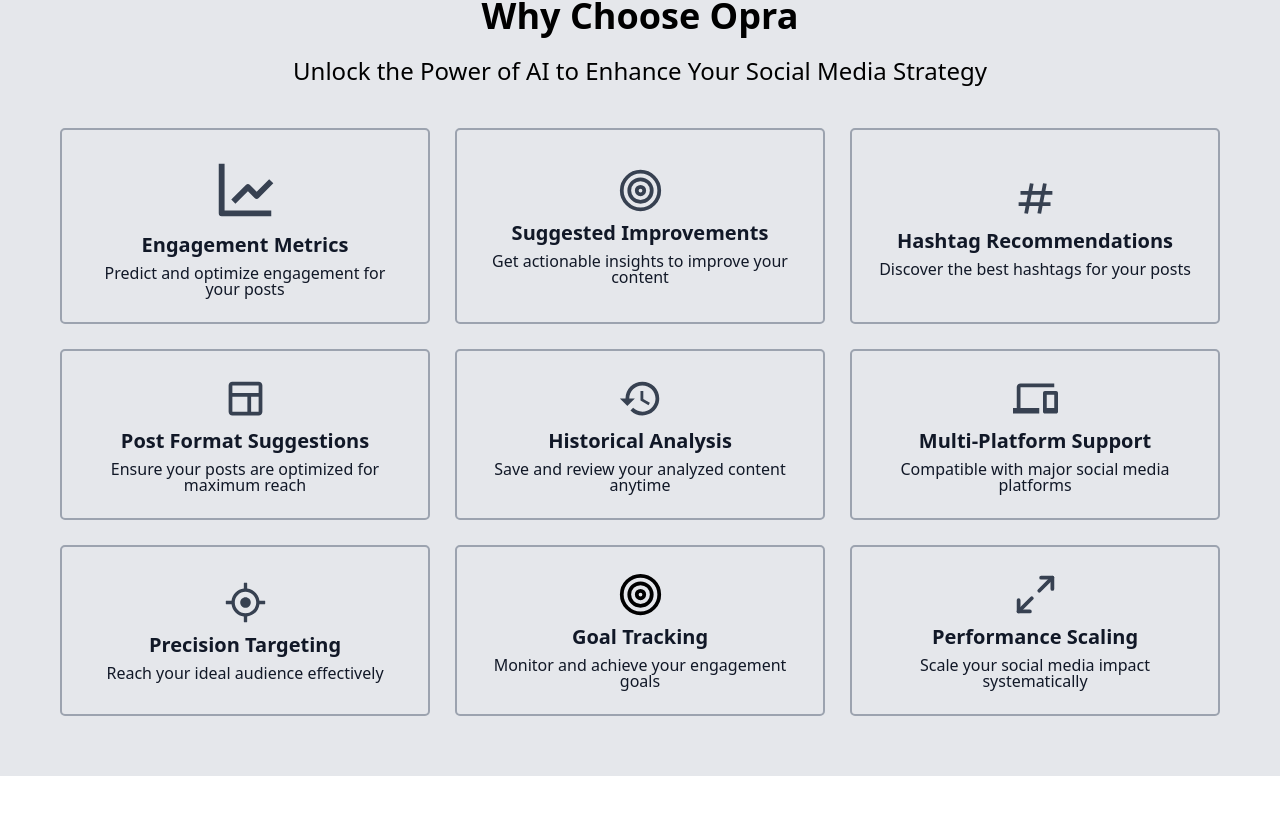
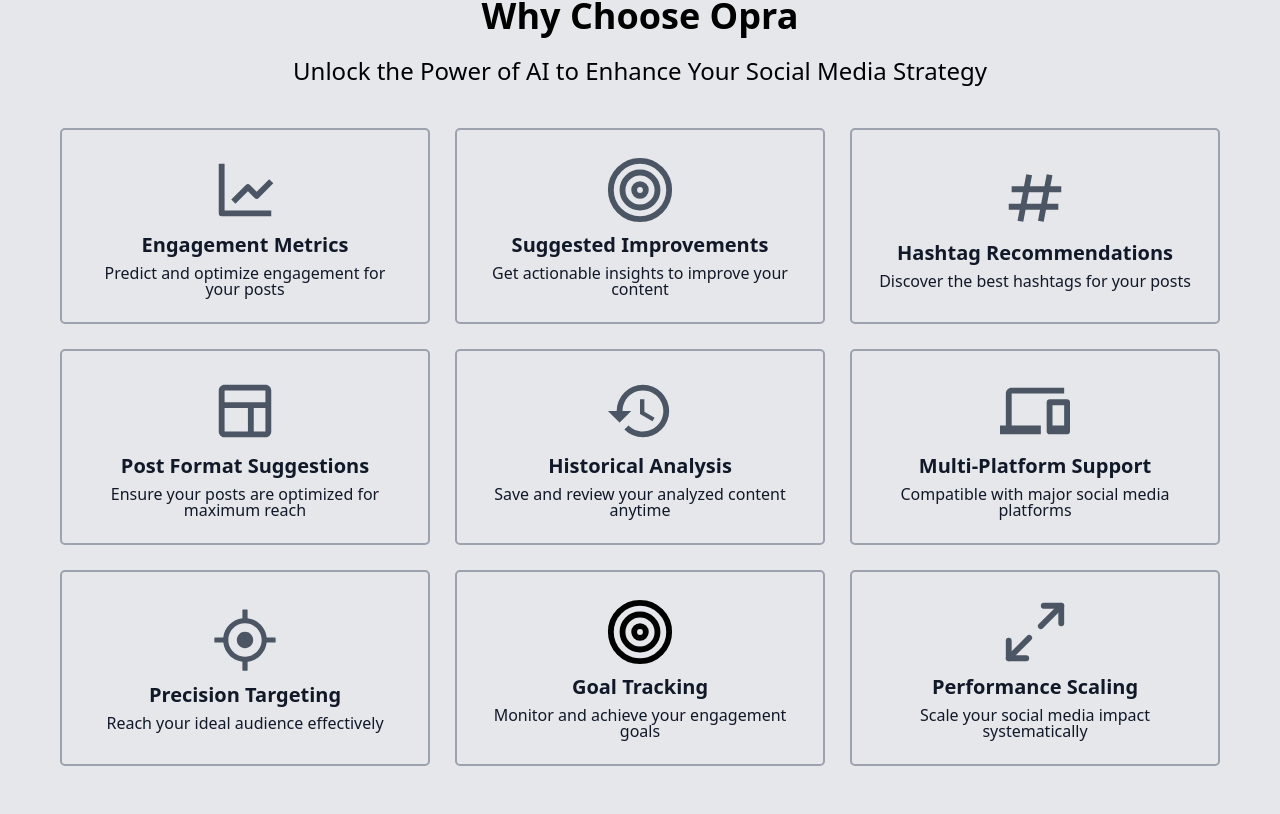
Before and after one commit to Orisabiyi/syntheos, a React (Vite) app: page / in a window 1280 px wide. Shown: the part 870-1684 px from the top of the page. Before the commit the page ends 1646 px from the top, so only its background shows below. Built offline with nearby package versions, Linux system fonts and the light colour scheme.

Commit message:
style: update the size of the card icon and color

```diff
--- a/src/pages/Home.jsx
+++ b/src/pages/Home.jsx
@@ -107,29 +107,29 @@
               className="p-10 rounded-lg border-gray-400 border-2 hover:border-gray-500 hover:rounded-2xl flex flex-col items-center justify-center gap-4 transition-all duration-1000 ease-in-out cursor-pointer"
             >
               {feature.title === "Engagement Metrics" && (
-                <BiLineChart size={70} className="text-gray-700" />
+                <BiLineChart size={70} className="text-gray-600" />
               )}
               {feature.title === "Suggested Improvements" && (
-                <FiTarget size={45} className="text-gray-700" />
+                <FiTarget size={70} className="text-gray-600" />
               )}
               {feature.title === "Hashtag Recommendations" && (
-                <BiHash size={45} className="text-gray-700" />
+                <BiHash size={70} className="text-gray-600" />
               )}
               {feature.title === "Post Format Suggestions" && (
-                <BiLayout size={45} className="text-gray-700" />
+                <BiLayout size={70} className="text-gray-600" />
               )}
               {feature.title === "Historical Analysis" && (
-                <MdHistory size={45} className="text-gray-700" />
+                <MdHistory size={70} className="text-gray-600" />
               )}
               {feature.title === "Multi-Platform Support" && (
-                <MdDevices size={45} className="text-gray-700" />
+                <MdDevices size={70} className="text-gray-600" />
               )}
               {feature.title === "Precision Targeting" && (
-                <AiOutlineAim size={45} className="text-gray-700" />
+                <AiOutlineAim size={70} className="text-gray-600" />
               )}
-              {feature.title === "Goal Tracking" && <FiTarget size={45} />}
+              {feature.title === "Goal Tracking" && <FiTarget size={70} />}
               {feature.title === "Performance Scaling" && (
-                <FiMaximize2 size={45} className="text-gray-700" />
+                <FiMaximize2 size={70} className="text-gray-600" />
               )}
 
               <h3 className="text-20 text-gray-900 font-semibold leading-none">
```
